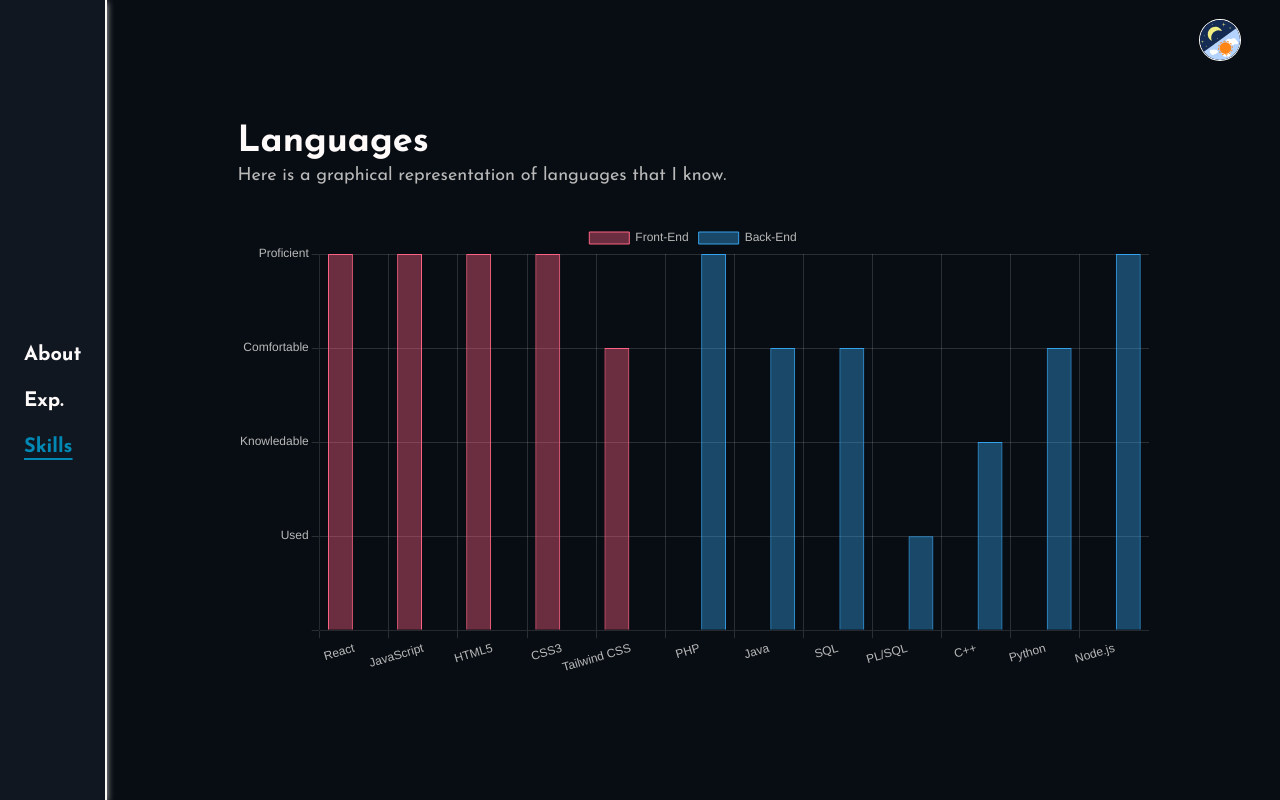
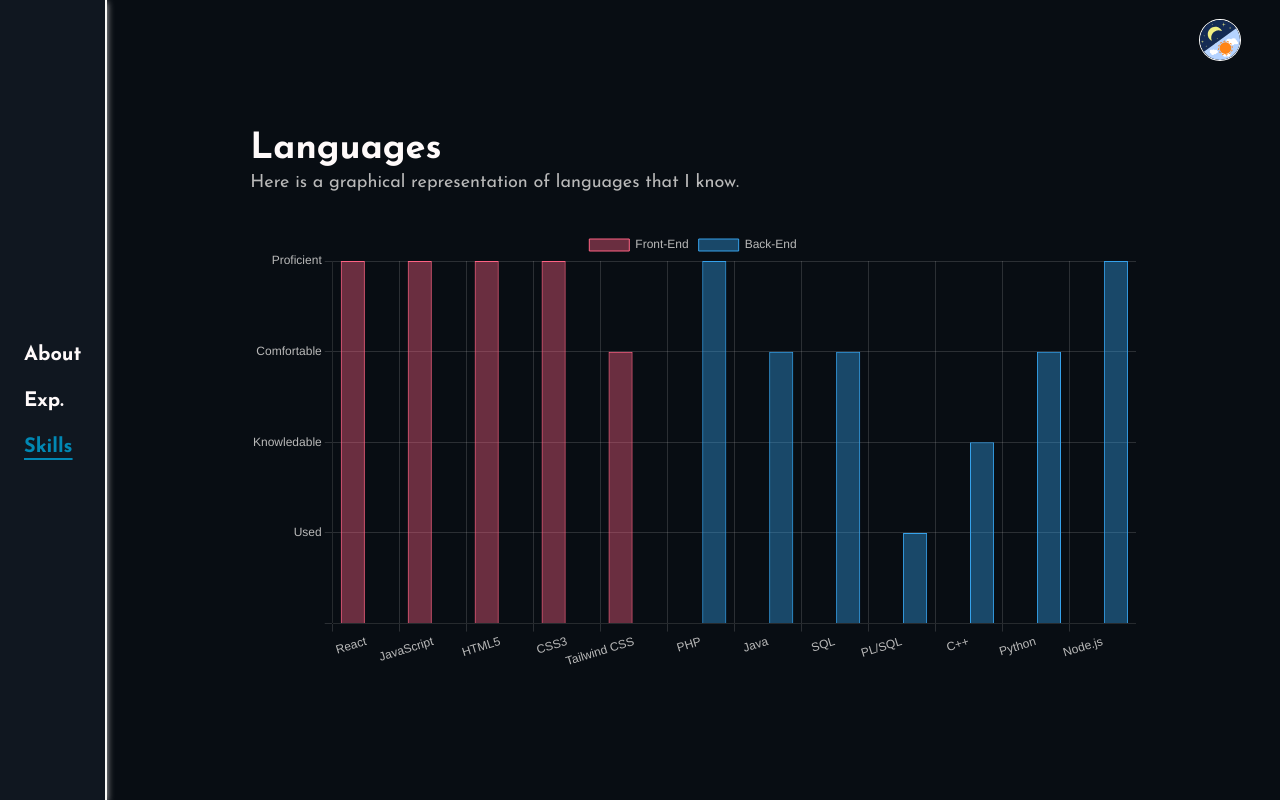
Before and after one commit to Vinzent786/Vincent-Portfolio, a React (Vite) app: page /main/skills in a window 1280 px wide. Built offline with nearby package versions, Linux system fonts and the light colour scheme.

Commit message:
Changed section padding for non mobile view

```diff
--- a/src/Components/AppLayout/OutletWrapper.jsx
+++ b/src/Components/AppLayout/OutletWrapper.jsx
@@ -69,7 +69,8 @@
                 items-center
                 justify-center
                 overflow-hidden
-                p-4
+                px-8 py-4
+                sm-max:p-4
         ">
             <div ref={divRef}
                  className={`
```
